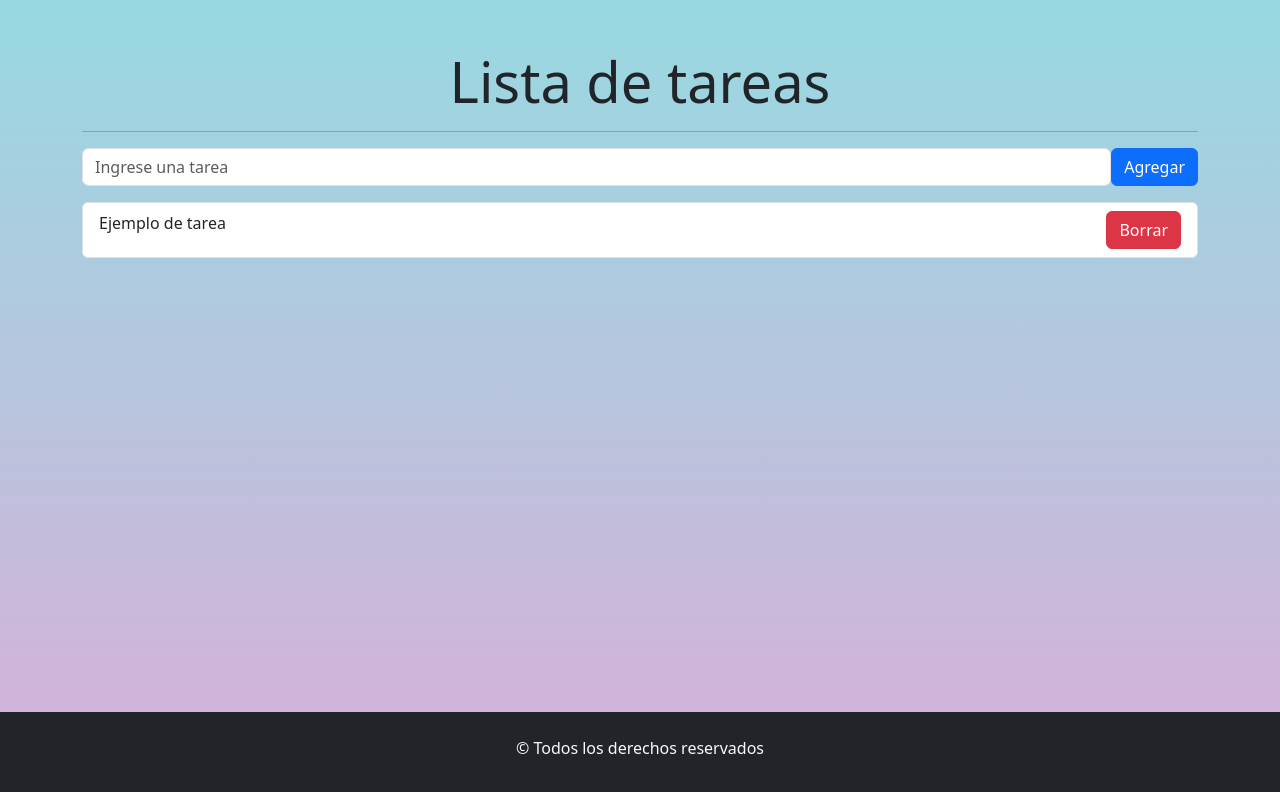
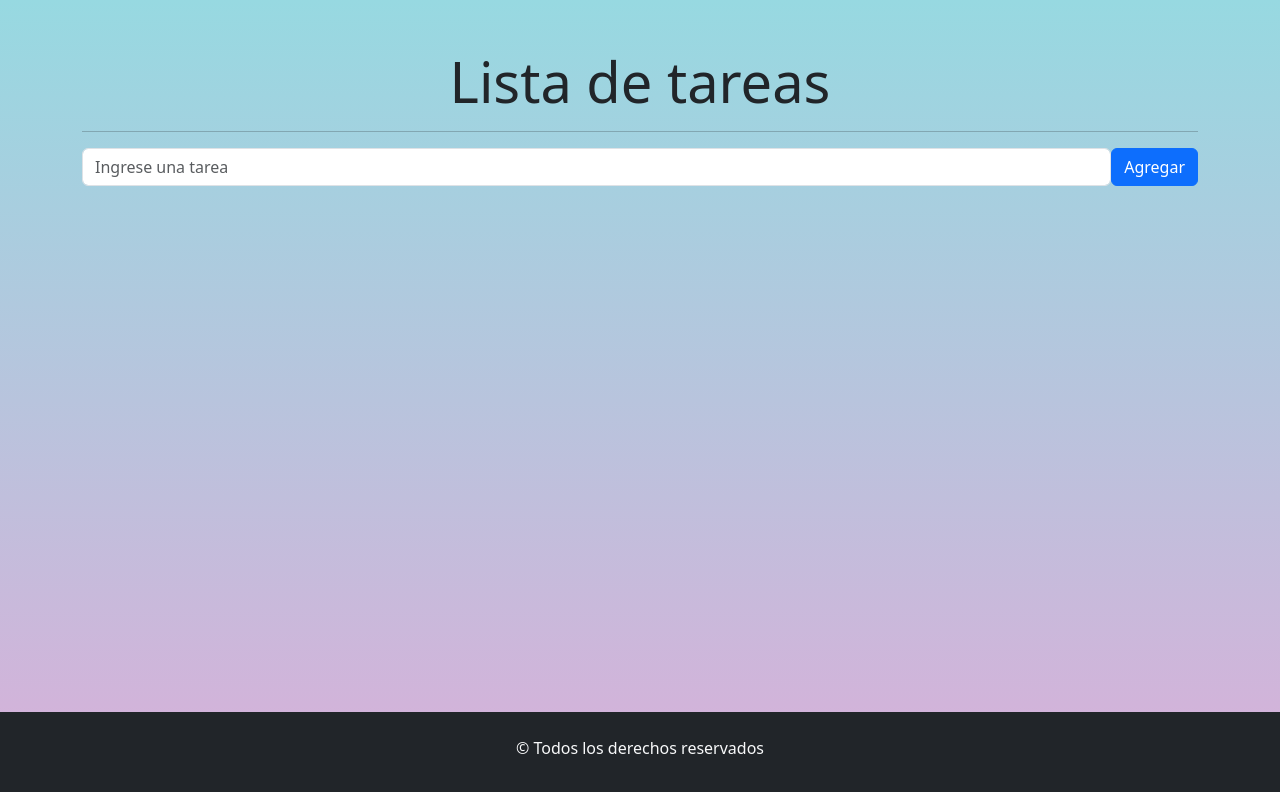
Before and after one commit to RLauraS/TP7ListaDeTareas, a React (Vite) app: page / in a window 1280 px wide. Shown: the top 792 px of the page. Built offline with nearby package versions, Linux system fonts and the light colour scheme.

Commit message:
mostramos las tareas en la lista

```diff
--- a/src/components/FormularioTarea.jsx
+++ b/src/components/FormularioTarea.jsx
@@ -27,7 +27,7 @@
           </Button>
         </Form.Group>
       </Form>
-      <ListaTareas></ListaTareas>
+      <ListaTareas tareas ={tareas}></ListaTareas>
     </>
   );
 };
--- a/src/components/ItemTarea.jsx
+++ b/src/components/ItemTarea.jsx
@@ -1,7 +1,7 @@
 import { ListGroup,Button } from "react-bootstrap";
-const ItemTarea = () => {
+const ItemTarea = ({tarea}) => {
     return (
-        <ListGroup.Item className="d-flex justify-content-between">Ejemplo de tarea
+        <ListGroup.Item className="d-flex justify-content-between">{tarea}
             <Button variant="danger">Borrar</Button>
         </ListGroup.Item>
     );
--- a/src/components/ListaTareas.jsx
+++ b/src/components/ListaTareas.jsx
@@ -1,10 +1,10 @@
 import { ListGroup } from "react-bootstrap";
 import ItemTarea from "./ItemTarea";
 
-const ListaTareas = () => {
+const ListaTareas = ({tareas}) => {
     return (
         <ListGroup>
-            <ItemTarea></ItemTarea>
+            {tareas.map((tarea,indiceTarea)=> <ItemTarea tarea={tarea} key={indiceTarea}></ItemTarea>)}
       </ListGroup>
     );
 };
```
